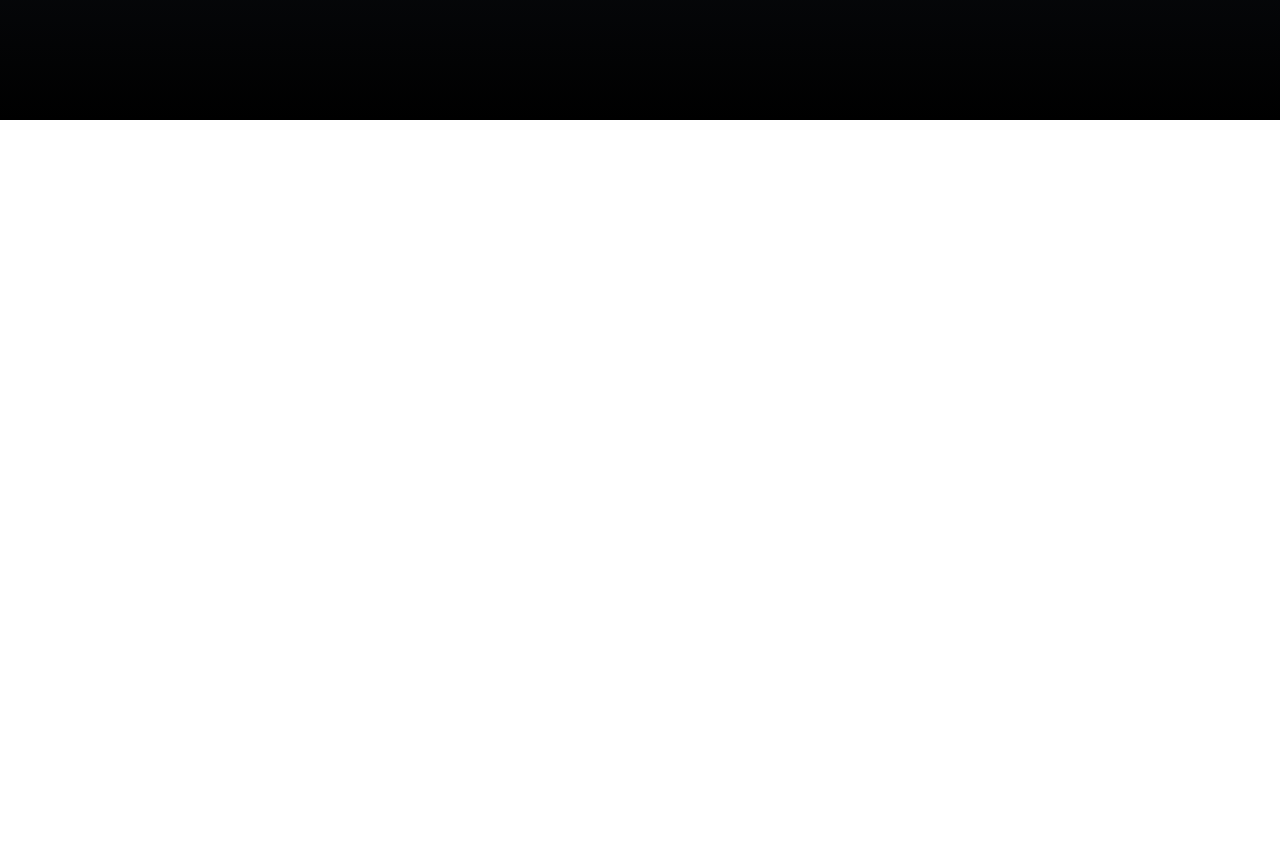
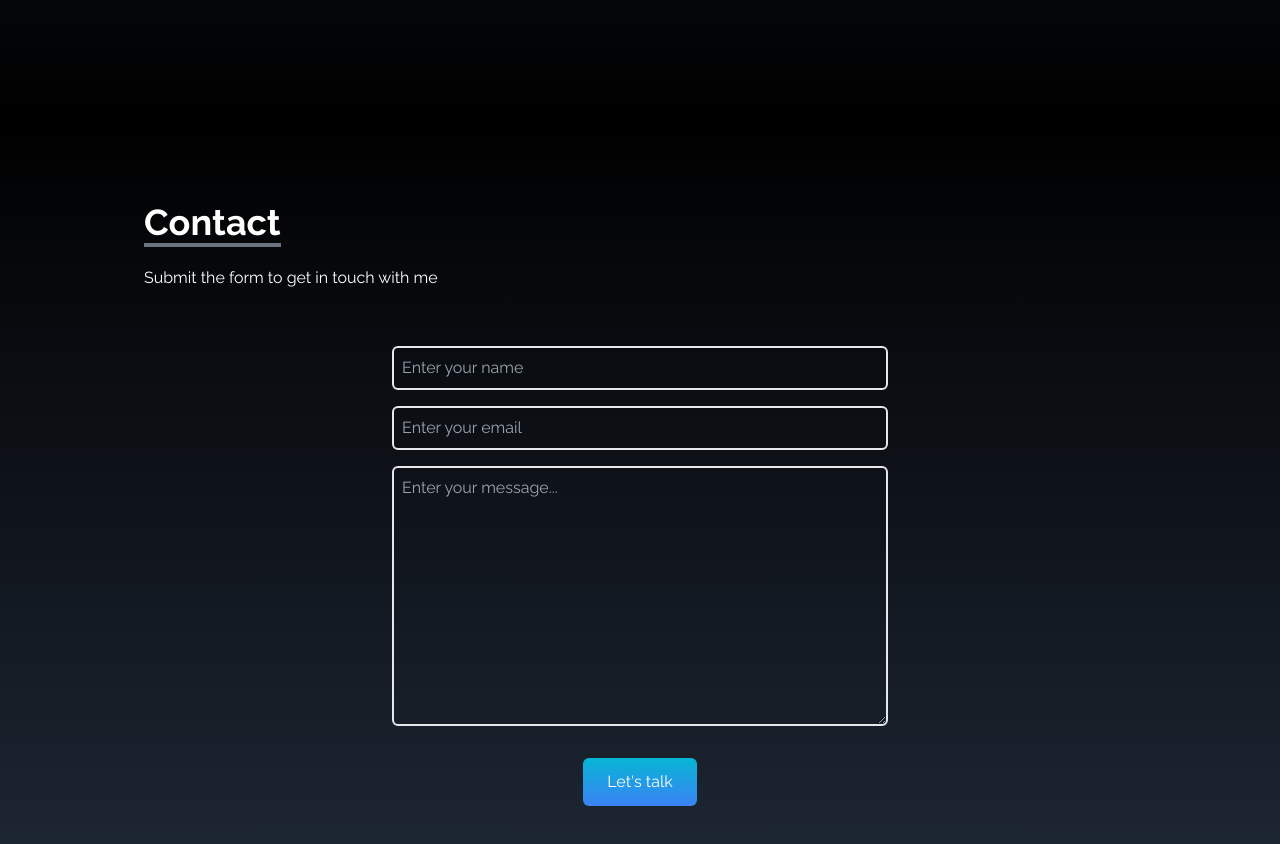
Before and after one commit to MaverickCod/WT-2_Portfolio, a React (Create React App) app: page / in a window 1280 px wide. Shown: the part 3080-3924 px from the top of the page. Before the commit the page ends 3200 px from the top, so only its background shows below. Built offline with nearby package versions, Linux system fonts and the light colour scheme.

Commit message:
added contact section

```diff
--- a/package.json
+++ b/package.json
@@ -10,6 +10,7 @@
     "react-dom": "^18.3.1",
     "react-icons": "^5.2.1",
     "react-scripts": "^5.0.1",
+    "react-scroll": "^1.9.0",
     "web-vitals": "^2.1.4"
   },
   "scripts": {
--- a/src/App.js
+++ b/src/App.js
@@ -1,6 +1,7 @@
 import React from 'react';
 import './App.css';
 import About from './components/About';
+import { Contact } from './components/Contact';
 import Experience from './components/Experience';
 import Home from './components/Home';
 import Navbar from './components/Navbar';
@@ -15,6 +16,8 @@
       <About />
       <Portfolio/>
       <Experience/>
+      <Contact/>
+
       <SocialLinks />
     </div>
   );
--- a/src/components/Contact.jsx
+++ b/src/components/Contact.jsx
@@ -0,0 +1,38 @@
+import React from 'react'
+
+export const Contact = () => {
+  return (
+    <div name="contact" className="w-full h-screen bg-gradient-to-b from-black to-gray-800 p-4 text-white">
+        <div className="flex flex-col p-4 justify-center max-w-screen-lg mx-auto h-full">
+            <div className='pb-8'>
+                <p className="text-4xl font-bold inline border-b-4 border-gray-500">Contact</p>
+                <p className="py-6">Submit the form to get in touch with me</p>
+            </div>
+            <div className="flex justify-center items-center">
+                <form action="https://getform.io/f/lajkggxb" method='POST' className="flex flex-col w-full md:w-1/2 ">
+                    <input
+                    type="text"
+                    name="name"
+                    id="" placeholder='Enter your name'
+                    className="p-2 bg-transparent border-2 rounded-md text-white focus:outline-none"
+                     />
+                     <input
+                    type="text"
+                    name="email"
+                    id="" placeholder='Enter your email'
+                    className=" my-4 p-2 bg-transparent border-2 rounded-md text-white focus:outline-none"
+                     />
+                    <textarea name="message"
+                    placeholder='Enter your message...'
+                    id=""
+                    rows="10"
+                    className="p-2 bg-transparent border-2 rounded-md text-white focus:outline-none"
+                    ></textarea>
+
+                    <button className=" text-white bg-gradient-to-b from-cyan-500  to-blue-500 px-6 py-3 my-8 mx-auto flex items-center rounded-md hover:scale-110 duration-300">Let's talk</button>
+                </form>
+            </div>
+        </div>
+    </div>
+  )
+}
```
Also changed, not shown: 1 other file (tests, documents, lock files or other folders).
